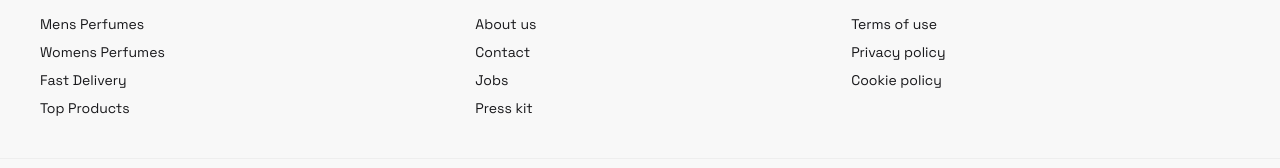
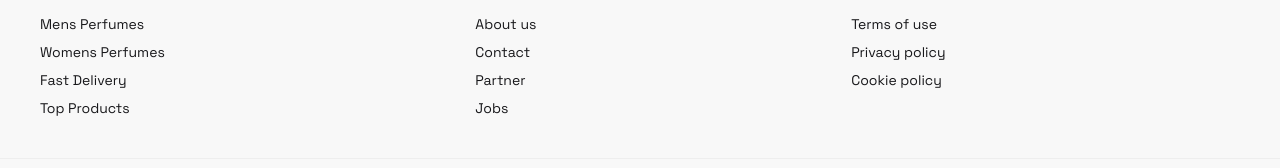
Before and after one commit to Suprio-Das/Fragrance-Fusion, a React (Vite) app: page / in a window 1280 px wide. Shown: the part 1404-1572 px from the top of the page. Built offline with nearby package versions, Linux system fonts and the light colour scheme.

Commit message:
Footer company updated

```diff
--- a/src/Components/Shared/Footer.jsx
+++ b/src/Components/Shared/Footer.jsx
@@ -15,8 +15,8 @@ const Footer = () => {
                     <h6 className="footer-title">Company</h6>
                     <a className="link link-hover">About us</a>
                     <a className="link link-hover">Contact</a>
+                    <a className="link link-hover">Partner</a>
                     <a className="link link-hover">Jobs</a>
-                    <a className="link link-hover">Press kit</a>
                 </nav>
                 <nav>
                     <h6 className="footer-title">Legal</h6>
```
